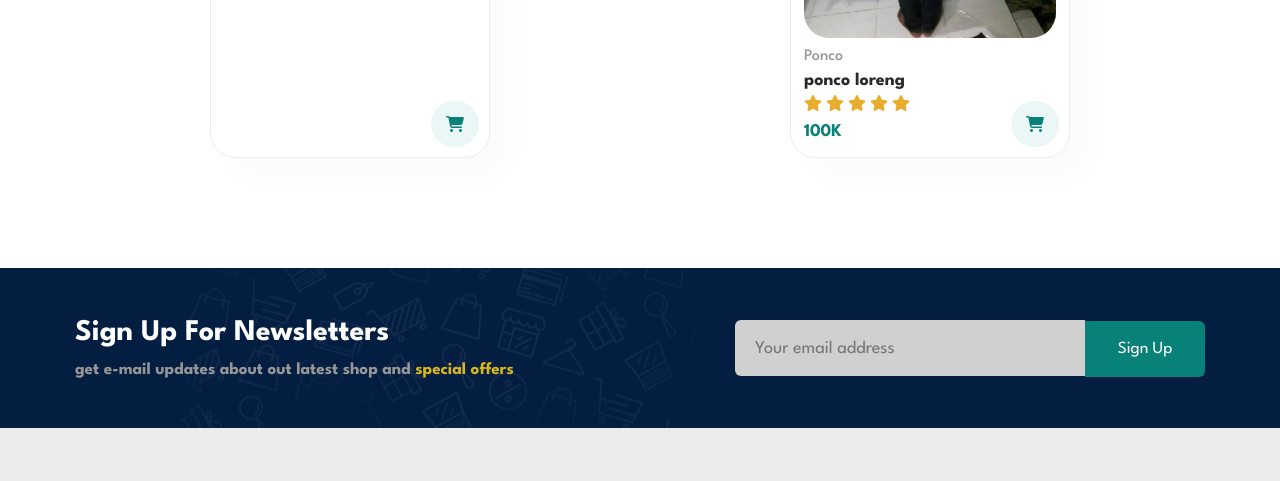
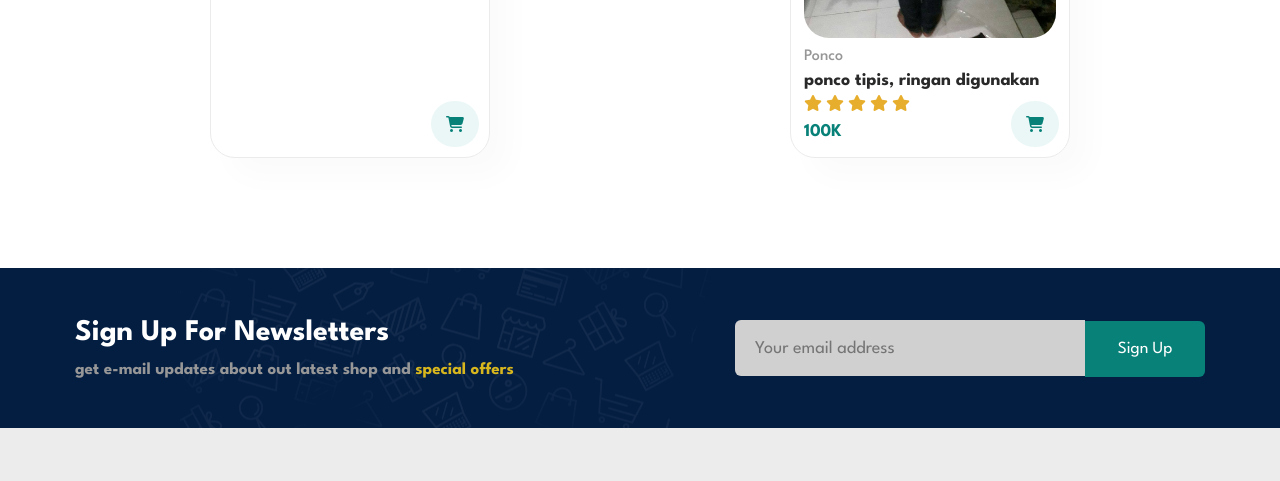
Before and after one commit to alfarez66/tech, a plain HTML site: page index.html in a window 1280 px wide. Shown: the part 1204-1685 px from the top of the page. Drawn offline with Linux system fonts and the light colour scheme.

Commit message:
terakhir

```diff
--- a/index.html
+++ b/index.html
@@ -63,7 +63,7 @@
           <div class="product-cart">
             <img src="images/products/ponco_loreng-transformed.jpeg" alt="product image" />
             <span>Ponco</span>
-            <h4>ponco loreng</h4>
+            <h4>ponco tipis, ringan digunakan</h4>
             <div class="stars">
               <i class="fa-solid fa-star"></i>
               <i class="fa-solid fa-star"></i>
```
